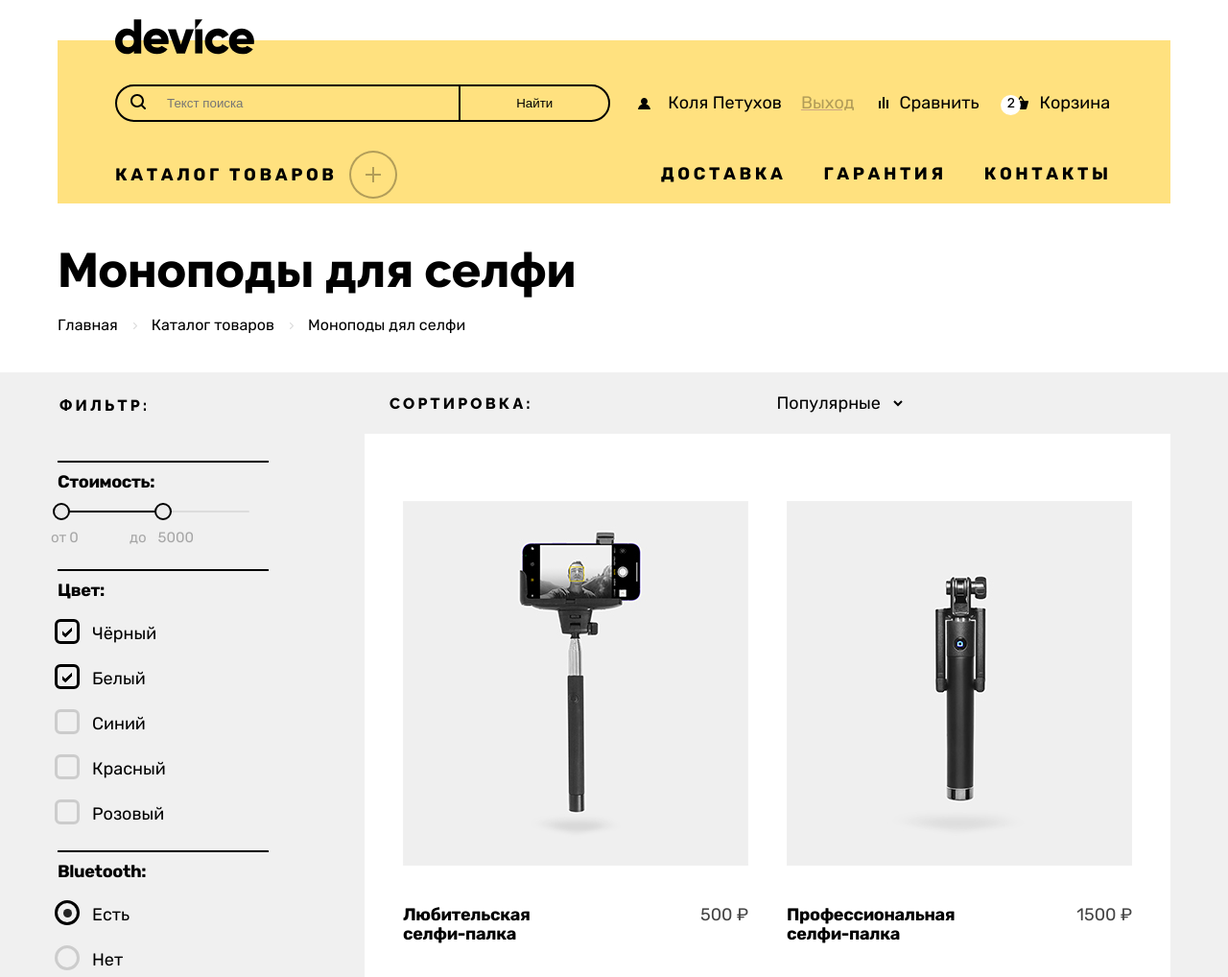
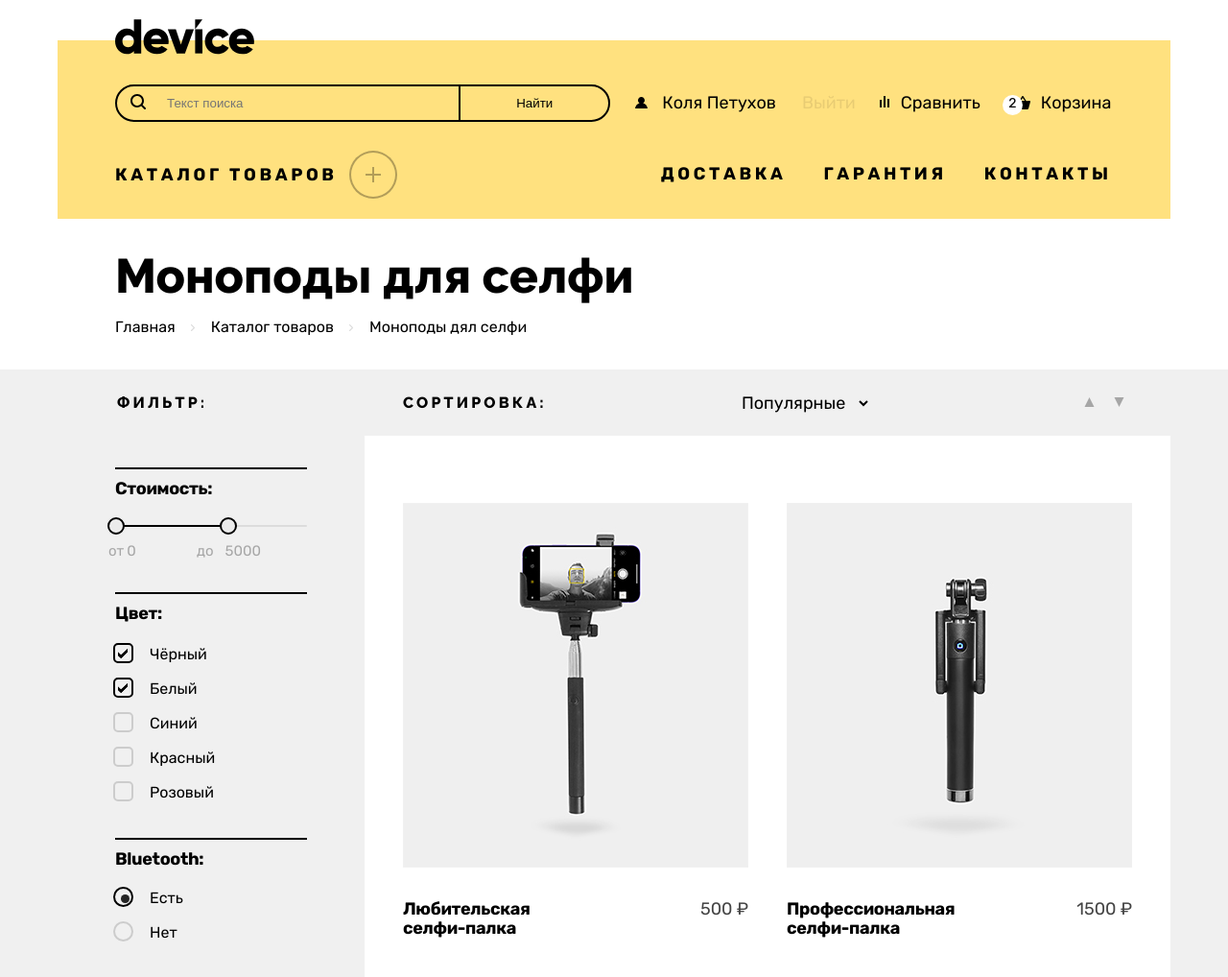
Before and after one commit to htmlacademy-htmlcss/2126903-device-34, a plain HTML site: page catalog.html in a window 1280 px wide. Shown: the top 1018 px of the page at 96% size. Drawn offline with Linux system fonts and the light colour scheme.

Commit message:
Доделал каталог

```diff
--- a/catalog.html
+++ b/catalog.html
@@ -44,8 +44,8 @@
                       </svg>
                       <span>Коля Петухов</span>
                     </a>
-                    <a href="">
-                      <span class="exit">Выход</span>
+                    <a class="exit" href="#">
+                      <span class="exit">Выйти</span>
                     </a>
                   </p>
                   <ul class="navigation-list">
@@ -159,6 +159,7 @@
       </header>
       <main>
         <section class="breadcrumbs">
+          <div class="catalog-header-container">
             <h1 class="title-breadcrumbs">Моноподы для селфи</h1>
             <ul class="breadcrumbs-list">
               <li class="breadcrumbs-list-item">
@@ -171,6 +172,7 @@
                 <a class="breadcrumbs-list-item-link" href="#">Моноподы дял селфи</a>
               </li>
             </ul>
+          </div>
         </section>
         <div class="main-catalog-container">
           <section class="catalog-products">
@@ -203,7 +205,7 @@
               </fieldset>
 
               <fieldset class="catalog-filter-group">
-                <legend class="catalog-filter-title">Цвет:</legend>
+                <legend class="catalog-filter-title catalog-filter-title-color">Цвет:</legend>
                 <ul class="catalog-filter-list">
                   <li class="catalog-filter-item">
                     <label class="control">
@@ -244,7 +246,7 @@
               </fieldset>
 
               <fieldset class="catalog-filter-group">
-                <legend class="catalog-filter-title">Bluetooth:</legend>
+                <legend class="catalog-filter-title catalog-filter-title-bluetooth">Bluetooth:</legend>
                 <ul class="catalog-filter-list">
                   <li class="catalog-filter-item">
                     <label class="control">
@@ -272,7 +274,18 @@
                   <select class="select-control" aria-label="Популярные">
                     <option value="popular">Популярные</option>
                   </select>
-                  <div class="sort-cards-arrow"></div>
+                  <div class="sort-cards-arrow">
+                    <button class="arrow-filtr-button arrow-filtr-top">
+                      <svg class="filtr-svg" width="11" height="10" viewBox="0 0 11 10" xmlns="http://www.w3.org/2000/svg">
+                      <path d="M5.50024 0L10.5002 10L0.500244 10" />
+                      </svg>
+                    </button>
+                    <button class="arrow-filtr-button arrow-filtr-bottom">
+                      <svg class="filtr-svg" width="11" height="10" viewBox="0 0 11 10" xmlns="http://www.w3.org/2000/svg">
+                        <path d="M5.49976 10L0.499756 0H10.4998"/>
+                      </svg>
+                    </button>
+                  </div>
                 </div>
               </section>
               <section class="cards">
@@ -316,7 +329,7 @@
                 </ul>
                 <button class="button-card-list">Загрузить ещё</button>
                 <div class="pagination">
-                  <button class="pagination-slider">Назад</button>
+                  <button class="pagination-slider pagination-slider-back">Назад</button>
                   <ul class="pagination-list">
                     <li class="pagination-list-item">
                       <a class="pagination-list-item-link" href="#">
--- a/styles/styles.css
+++ b/styles/styles.css
@@ -61,6 +61,7 @@ p, span  {
 .page-novigation {
     padding-top: 32px;
     background: #FFE17F;
+    padding-bottom: 6px;
 }
 
 .page-novigation-container{
@@ -185,6 +186,9 @@ p, span  {
     justify-content: flex-start;
     width: 471px;
     list-style-type: none;
+}
+
+.header-navigation-list {
 }
 
 .navigation-list-item {
@@ -699,6 +703,7 @@ p, span  {
 }
 
 .exit {
+    text-decoration: none;
     font-weight: 400;
     font-size: 18px;
     line-height: 30px;
@@ -750,14 +755,15 @@ p, span  {
 }
 
 .navigation-link-input-name {
-    margin-right: 20px;
+    margin-right: 27px;
+    margin-left: -6px;
 }
 
 .input-icon {
     position:absolute;
     background-position: center;
-    top: 10px;
-    left: -25px;
+    top: 9px;
+    left: -22px;
 }
 
 .input-compare {
@@ -800,7 +806,6 @@ p, span  {
     letter-spacing: 0.2em;
     text-transform: uppercase;
     margin-right: 12px;
-
 }
 
 .navigation-list-info-item {
@@ -1365,7 +1370,7 @@ p, span  {
 }
 
 .footer-list-item:not(:last-child) {
-    margin-right: 9px;
+    margin-right: 21px;
 }
 
 .footer-link::after{
@@ -1396,7 +1401,7 @@ p, span  {
 }
 
 .footer-text-info {
-    margin-right: 102px;
+    margin-right: 113px;
     font-weight: 400;
     font-size: 16px;
     line-height: 20px;
@@ -1798,6 +1803,12 @@ p, span  {
     width: 1160px;
     margin: 0 auto;
     margin-top: 35px;
+    margin-bottom: 30px;
+}
+
+.catalog-header-container {
+    margin-top: 5px;
+    margin-left: 60px;
 }
 
 .title-breadcrumbs {
@@ -1805,7 +1816,7 @@ p, span  {
     line-height: 50px;
     margin: 0;
     padding: 0;
-    margin-bottom: 16px;
+    margin-bottom: 12px;
 }
 
 .breadcrumbs-list {
@@ -1814,12 +1825,11 @@ p, span  {
     margin: 0;
     padding: 0;
     list-style-type: none;
-    margin-bottom: 35px;
 }
 
 .breadcrumbs-list-item:not(:last-child) {
     position: relative;
-    margin-right: 35px;
+    margin-right: 37px;
 }
 
 .breadcrumbs-list-item::after {
@@ -1865,15 +1875,16 @@ p, span  {
 .catalog-filter {
     width: 200px;
     margin-top: 25px;
+    margin-left: 60px;
 }
 
 .sort-container {
-    padding: 20px 26px;
+    padding: 17px 26px;
 }
 
 .sort-container {
     display: flex;
-    justify-content: space-between;
+    justify-content: flex-start;
     align-items: center;
 }
 
@@ -1899,7 +1910,7 @@ p, span  {
 }
 
 .card-list-img{
-    margin-bottom: 32px;
+    margin-bottom: 24px;
 }
 
 .info-card-container {
@@ -1931,7 +1942,7 @@ p, span  {
 .button-card-list {
     font-family: 'Raleway';
     width: 760px;
-    padding: 18px 0;
+    padding: 16px 0;
     font-weight: 800;
     font-size: 16px;
     line-height: 19px;
@@ -1939,6 +1950,7 @@ p, span  {
     border: 3px solid #E5E5E5;
     letter-spacing: 0.2em;
     text-transform: uppercase;
+    margin-top: -3px;
     margin-bottom: 44px;
 }
 
@@ -1967,10 +1979,11 @@ p, span  {
     margin: 0;
     padding: 0;
     list-style-type: none;
+    margin-right: 132px;
 }
 
 .pagination-list-item-link{
-    padding: 20px 17px;
+    padding: 20px 16px;
     font-family: 'Rubik';
     font-weight: 400;
     font-size: 16px;
@@ -1997,7 +2010,7 @@ p, span  {
 .pagination {
     width: 760px;
     display: flex;
-    justify-content: space-between;
+    justify-content: flex-start;
     align-items: center;
     margin-bottom: 78px;
     background: #EBEBEB;
@@ -2005,7 +2018,7 @@ p, span  {
 
 .pagination-slider {
     font-family: 'Raleway';
-    padding: 20px 25px;
+    padding: 24px 25px;
     font-weight: 800;
     font-size: 18px;
     line-height: 21px;
@@ -2028,6 +2041,10 @@ p, span  {
     outline: 2px solid #AF4FFF;
 }
 
+.pagination-slider-back {
+    margin-right: 142px;
+}
+
 
 /*filtr*/
 
@@ -2042,11 +2059,11 @@ p, span  {
 .range-scale {
     position: relative;
     height: 2px;
-    margin-bottom: 16px;
+    width: 200px;
+    margin-bottom: 15px;
     background-color: rgba(220, 220, 220, 1);
     border-radius: 2px;
 }
-
 
 .range-bar {
     position: absolute;
@@ -2067,18 +2084,19 @@ p, span  {
 
 .toggle-min {
     top: -8px;
-    left: -5px;
+    left: -8px;
 }
 
 .toggle-max{
     top: -8px;
-    right: 0;
+    right: -8px;
 }
 
 .range-wrapper-inputs {
     display: flex;
     justify-content: flex-start;
     align-items: center;
+    margin-bottom: 10px;
 }
 
 .catalog-filter-label {
@@ -2109,7 +2127,7 @@ p, span  {
 .range-input-min {
     width: 10px;
     margin-left: -3px;
-    margin-right: 58px;
+    margin-right: 68px;
 }
 
 .range-input-max{
@@ -2125,11 +2143,11 @@ p, span  {
   /* Mark */
 .control-mark {
     position: absolute;
-    top: 3px;
+    top: 6px;
     left: 0;
-    width: 20px;
-    height: 20px;
-    outline: 3px solid #CCCCCC;
+    width: 17px;
+    height: 17px;
+    outline: 2px solid #CCCCCC;
     border-radius: 3px;
 }
 
@@ -2152,8 +2170,8 @@ p, span  {
 .control-input[type="checkbox"]:checked + .control-mark::before,
 .control-input[type="checkbox"]:checked + .control-mark::after {
     position: absolute;
-    top: -5px;
-    left:5px;
+    top: -7px;
+    left:3px;
     width: 10px;
     height: 10px;
     content: url("../img/icons/tick.svg");
@@ -2161,17 +2179,18 @@ p, span  {
 
 .control-input[type="checkbox"]:checked + .control-mark,
 .control-input[type="checkbox"]:checked + .control-mark {
-    outline: 3px solid #000000;
+    outline: 2px solid #000000;
 }
 
 .catalog-filter-list {
     margin: 0;
     padding: 0;
     list-style-type: none;
+    margin-bottom: 10px;
 }
 
 .catalog-filter-item:not(:last-child) {
-    margin-bottom: 17px;
+    margin-bottom: 6px;
 }
 
 .control-input[type="radio"] + .control-mark {
@@ -2190,12 +2209,20 @@ p, span  {
 }
 
 .control-input[type="radio"]:checked + .control-mark{
-    outline: 3px solid #000000;
+    outline: 2px solid #000000;
+}
+
+.control-label {
+    font-family: 'Rubik';
+    font-weight: 400;
+    font-size: 16px;
+    line-height: 19px;
 }
 
 .button-filtr {
     font-family: 'Raleway';
     width: 220px;
+    margin-top: -10px;
     background-color: rgba(0, 0, 0, 0);
     border: none;
     z-index: 1;
@@ -2216,6 +2243,8 @@ p, span  {
 .text-filtr {
     font-family: 'Raleway';
     font-weight: 800;
+    margin-left: 14px;
+    margin-right: 199px;
     font-size: 16px;
     line-height: 19px;
     letter-spacing: 0.2em;
@@ -2223,7 +2252,8 @@ p, span  {
 }
 
 .text-main-filtr {
-    margin-bottom: 60px;
+    margin-bottom: 70px;
+    margin-left: 0;
 }
 
 .catalog-filter-title {
@@ -2231,7 +2261,7 @@ p, span  {
     display: block;
     margin: 0;
     padding: 0;
-    margin-bottom: 20px;
+    margin-bottom: 28px;
     font-family: 'Rubik';
     font-weight: 700;
     font-size: 18px;
@@ -2245,8 +2275,16 @@ p, span  {
     top: -12px;
     content: "";
     background-color: #000000;
-    width: 220px;
+    width: 200px;
     height: 2px;
+}
+
+.catalog-filter-title-color {
+    margin-bottom: 17px;
+}
+
+.catalog-filter-title-bluetooth {
+    margin-bottom: 15px;
 }
 
 .select-control {
@@ -2255,6 +2293,34 @@ p, span  {
     font-weight: 400;
     font-size: 18px;
     line-height: 30px;
+    margin-right: 212px;
     background-color: rgba(0, 0, 0, 0);
     border: none;
 }
+
+.sort-cards-arrow {
+    display: flex;
+}
+
+.arrow-filtr-button {
+    padding: 10px;
+    background-color: rgba(0, 0, 0, 0);
+    cursor: pointer;
+    border: none;
+}
+
+.filtr-svg {
+    opacity: 0.3;
+}
+
+.arrow-filtr-button:hover  .filtr-svg{
+    opacity: 0.6;
+}
+
+.arrow-filtr-button:active .filtr-svg {
+    opacity: 1;
+}
+
+.arrow-filtr-button:focus-visible {
+    outline: 2px solid #AF4FFF;
+}
```
Also changed, not shown: img/icons/triangal-button.svg, img/icons/triangal-top.svg. Lines whose indentation alone changed are shown as unchanged.
